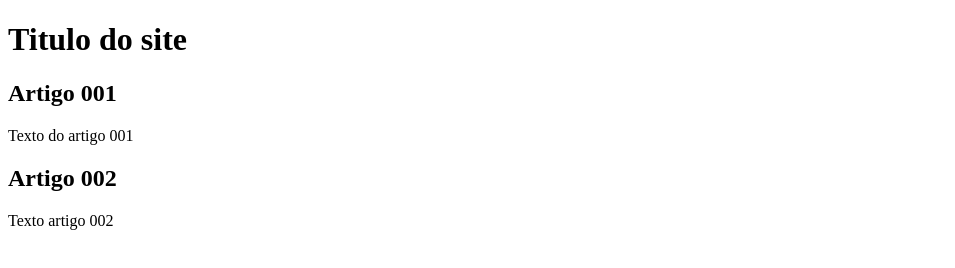
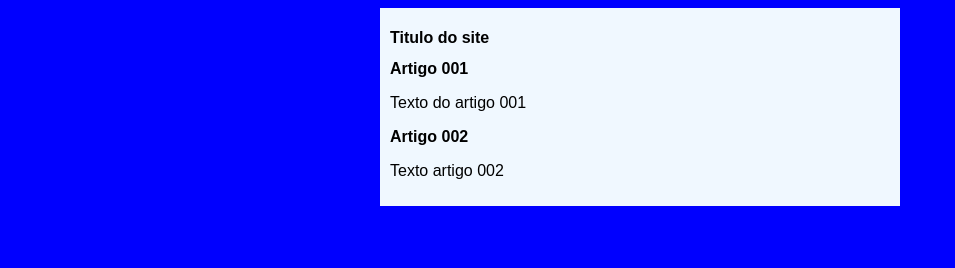
Before and after one commit to antoniojsm/projeto-site, a plain HTML site: page projeto-site/index.html in a window 1280 px wide. Shown: the whole page, without its empty margins (0-955 px from the left). Drawn offline with Linux system fonts and the light colour scheme.

Commit message:
iniciei o desgn

```diff
--- /dev/null
+++ b/projeto-site/estilos/style.css
@@ -0,0 +1,15 @@
+*{
+    font-family: Arial, Helvetica, sens-sarif;
+    font-size: 16px;
+}
+body{
+    background-color: blue;
+
+}
+main{
+    background-color: aliceblue;
+    width: 500px;
+    margin: auto;
+    padding: 10px;
+    box-shadow: 3px 3px 5px black(0,0,0.473);
+}
--- a/projeto-site/index.html
+++ b/projeto-site/index.html
@@ -4,6 +4,7 @@
     <meta charset="UTF-8">
     <meta name="viewport" content="width=device-width, initial-scale=1.0">
     <title>titulo do site</title>
+    <link rel="stylesheet" href="estilos/style.css">
 </head>
 <body>
     <main>
```
